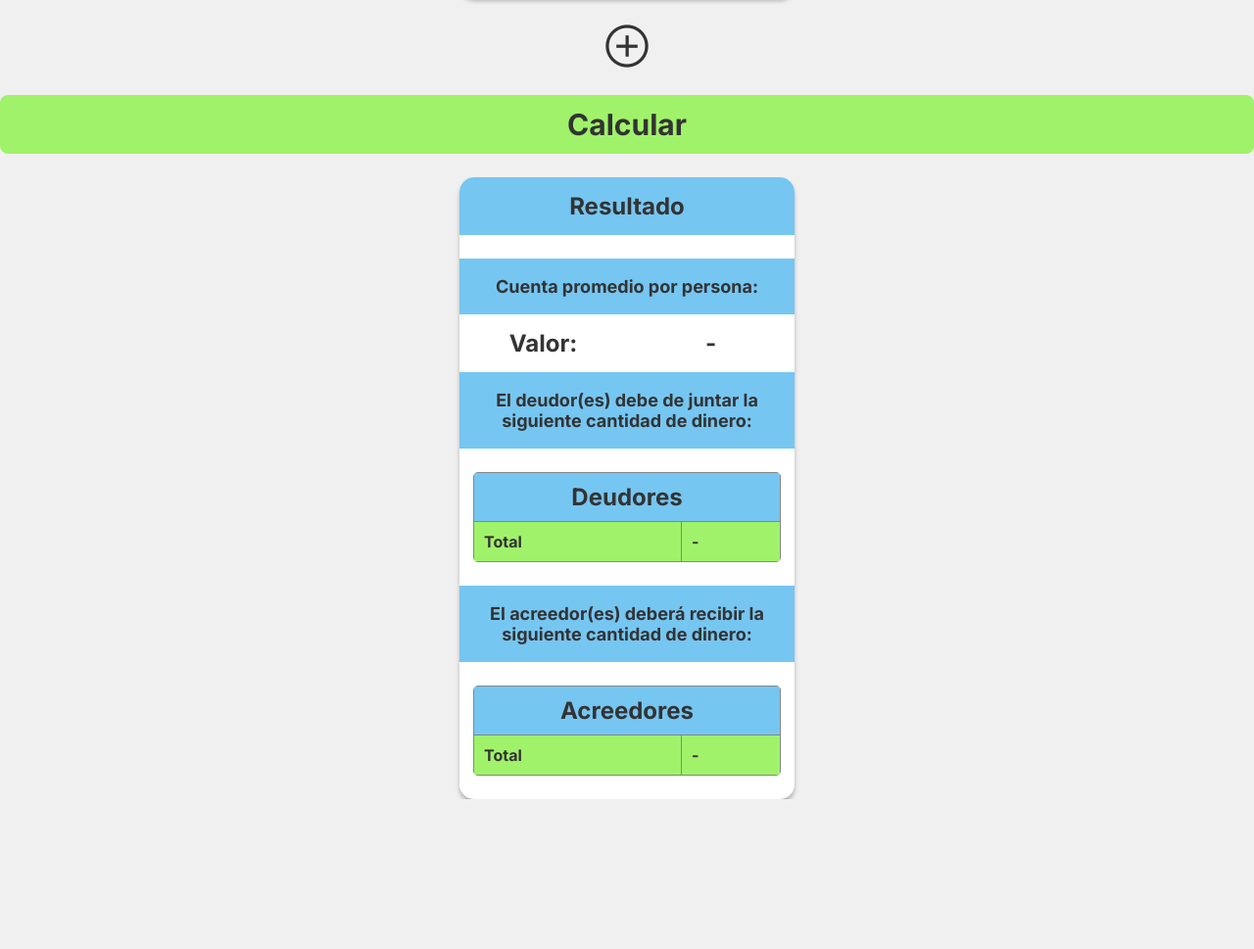
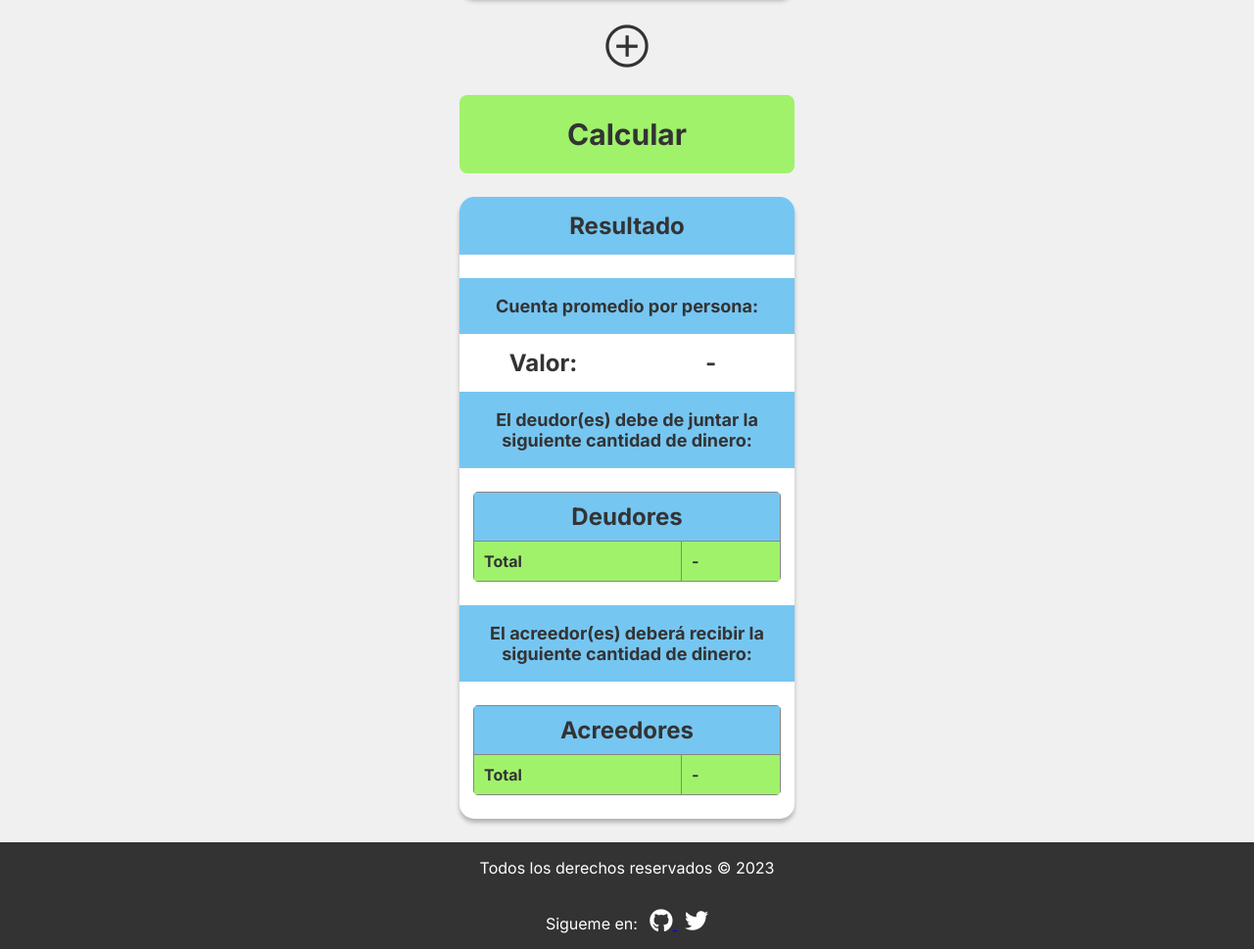
Before and after one commit to fabian-co/SplitBill, a website: page index.html in a window 1280 px wide. Shown: the part 687-1656 px from the top of the page at 98% size. Before the commit the page ends 1503 px from the top, so only its background shows below. Drawn offline with nearby package versions, Linux system fonts and the light colour scheme.

Commit message:
agregue el footer, unos enlaces y añadi mas detalles al readme

```diff
--- a/index.html
+++ b/index.html
@@ -16,7 +16,7 @@
       href="https://fonts.googleapis.com/css2?family=Material+Symbols+Outlined:opsz,wght,FILL,GRAD@20..48,100..700,0..1,-50..200"
     />
     <link rel="icon" href="/img/favicon.svg" type="image/x-icon">
-
+    <link rel="stylesheet" href="https://cdnjs.cloudflare.com/ajax/libs/font-awesome/5.15.3/css/all.min.css" />
   </head>
   <body>
     <!-- header -->
@@ -124,6 +124,21 @@
       </div>
     </div>
 
+    <footer>
+      <div class="contentFooter">
+        <div class="footerText">
+          <p>Todos los derechos reservados &copy; 2023</p>
+        </div>
+
+        <div class="socialMedia">
+          <p>Sigueme en: <a href="https://github.com/fabian-co">
+          <i class="fab fa-github"></i>
+          <a href="https://twitter.com/FabianGrajales_">
+          <i class="fab fa-twitter"></i>
+        </div>
+      </div>
+    </footer>
+
     <script src="./main.js"></script>
   </body>
 </html>
--- a/style.css
+++ b/style.css
@@ -198,14 +198,16 @@ th, td {
 
 .buttonDiv{
     margin-top: 24px;
+    display: flex;
+    justify-content: center;
 }
 
 .buttonCalcular{
     background-color: var(--green);
     border-radius: 8px;
     border: none;
-    width: 100%;
-    height: 60px;
+    width: 342px;
+    height: 80px;
     font-family: 'Inter', sans-serif;
     font-size: 30px;
     font-weight: 700;
@@ -315,3 +317,29 @@ th, td {
 .tableResult tr:nth-child(even){
     background-color: var(--mediumBlue);
 }
+
+footer{
+    background-color: var(--white);
+    display: flex;
+    justify-content: center;
+    width: 100%;
+    margin-top: 24px;
+    margin-bottom: 0;
+    background-color: var(--darkGray);
+    color: var(--white);
+
+}
+.socialMedia{
+    display: flex;
+    justify-content: center;
+}
+
+footer p{
+    font-weight: 100;
+}
+
+.socialMedia i{
+    margin-left: 8px;
+    font-size: 24px;
+    color: var(--white);
+}
```
Also changed, not shown: README.md.
